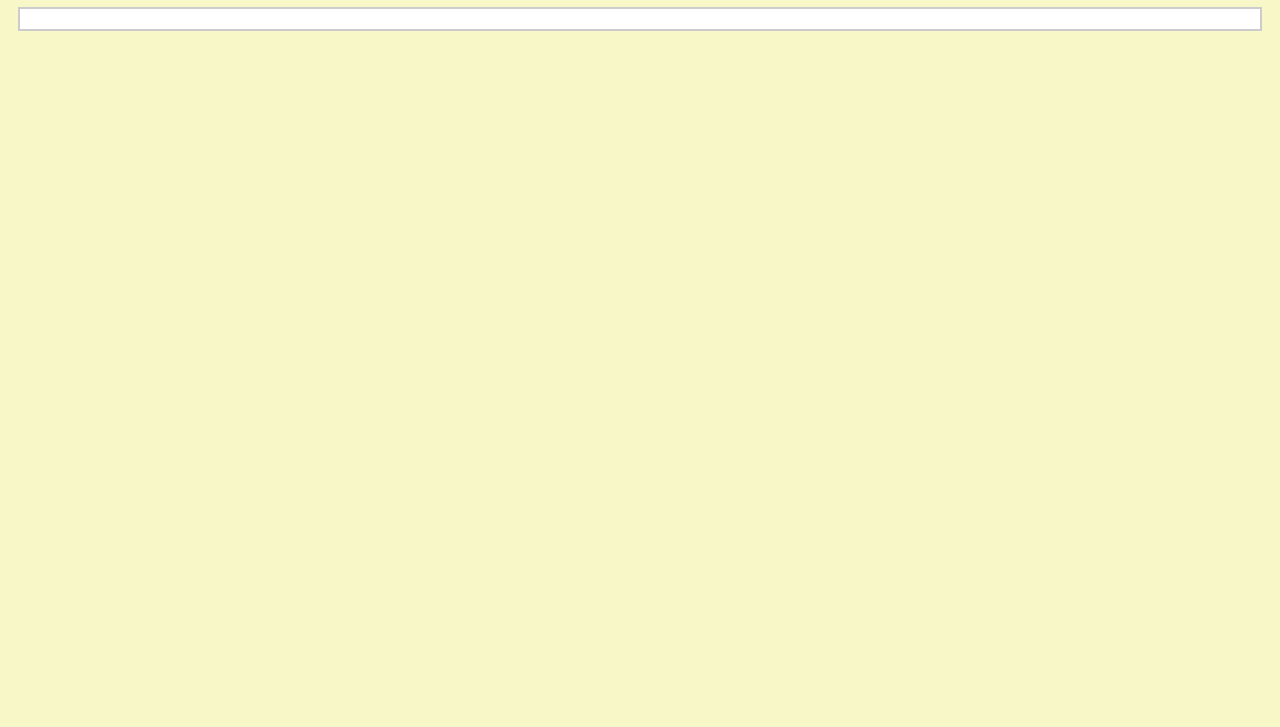
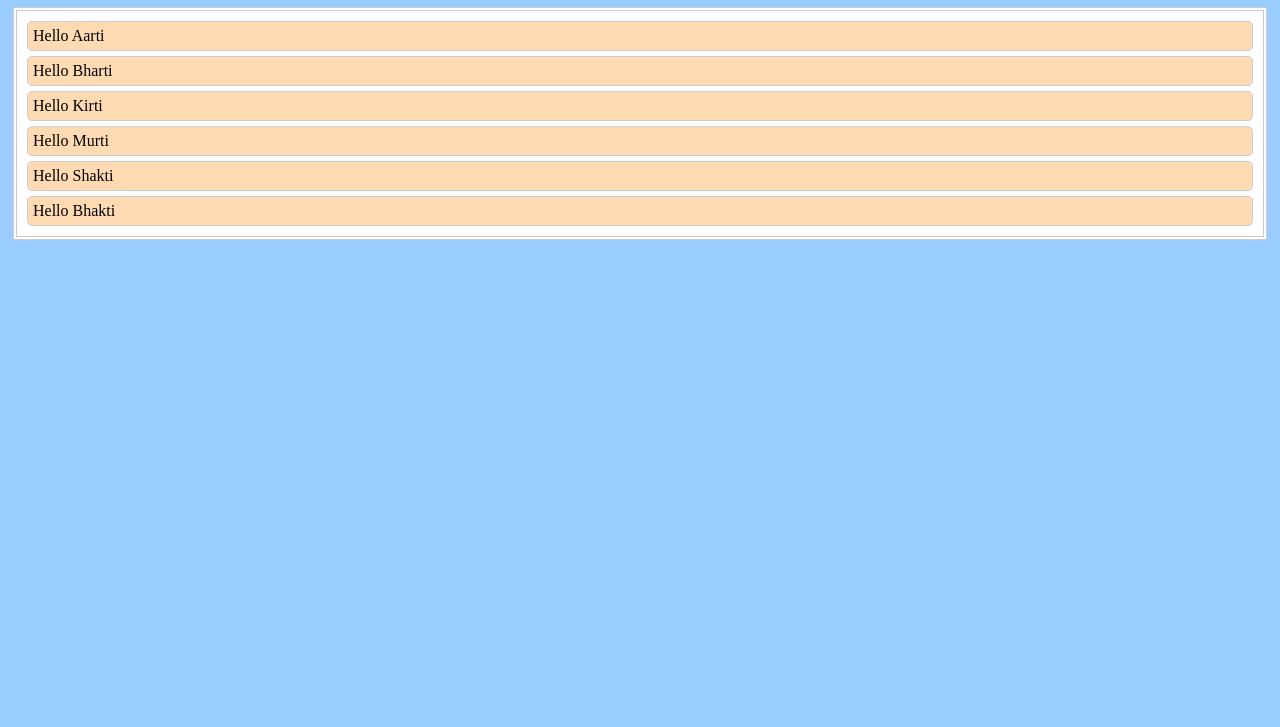
Before and after one commit to DaleGayatri/rtc-26, a plain HTML site: page index.html in a window 1280 px wide. Shown: the part 73-800 px from the top of the page. Drawn offline with Linux system fonts and the light colour scheme.

Commit message:
new data is added

```diff
--- a/index.html
+++ b/index.html
@@ -1,51 +1,52 @@
 <!DOCTYPE html>
 <html>
   <head>
-    <title>Assignment 26</title>
+    <title>Array With Loop</title>
   </head>
   <style>
     .text-center {
       text-align: center;
     }
-    .bg{
-      background-color:rgb(247, 247, 200);
+    .bg-primary {
+      background-color: #99ccff;
     }
 
     .student-container {
       background-color: #fff;
-      padding: 10px;
-      margin: 10px;
-      border: 2px double #ccc;
+      padding: 5px;
+      margin: 5px;
+      border: 4px double #ccc;
     }
 
     .student-card {
       border: 1px solid #ccc;
       margin: 5px;
       padding: 5px;
-      background-color: #fce2c6;
+      background-color: #ffdab3;
       border-radius: 5px;
     }
   </style>
-  <body class="bg">
-    <h1 class="text-center">Students Cards</h1>
+  <body class="bg-primary">
+    <h1 class="text-center">Students List</h1>
     <div class="student-container" id="students-list"></div>
 
     <script>
       const students = [
-        "Sarika",
-        "Sanjay",
-        "Kavita",
-        "Sarthak",
-        "Apeksha",
+        "Aarti",
+        "Bharti",
+        "Kirti",
+        "Murti",
+        "Shakti",
+        "Bhakti",
       ];
 
-      const studentsContainer = document.getElementById("students-list");
+      const studentsList = document.getElementById("students-list");
 
       for (let i = 0; i < students.length; i++) {
-        studentsContainer.innerHTML =
-        studentsContainer.innerHTML +
-          <div class="student-card">${students[i]}</div>
+        studentsList.innerHTML =
+          studentsList.innerHTML +
+          `<div class="student-card"> Hello ${students[i]}</div>`;
       }
     </script>
-  </body>
+  </body>
 </html>
```
